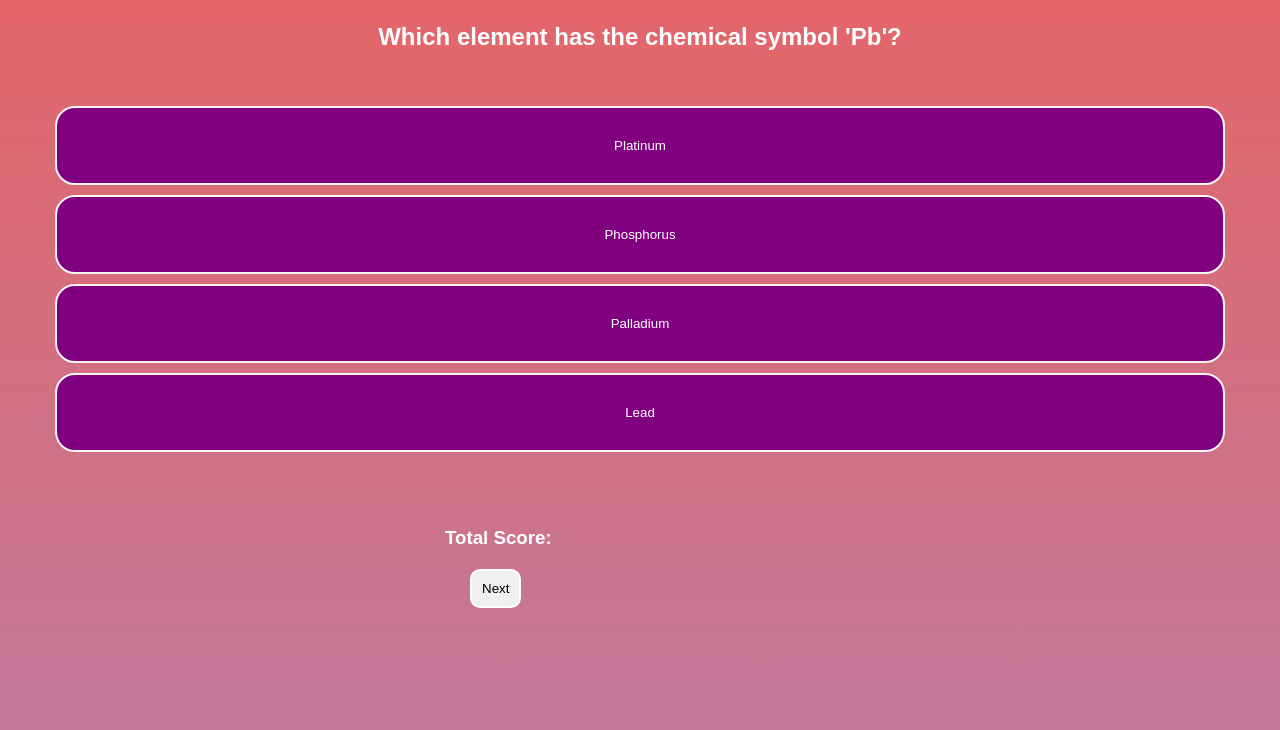
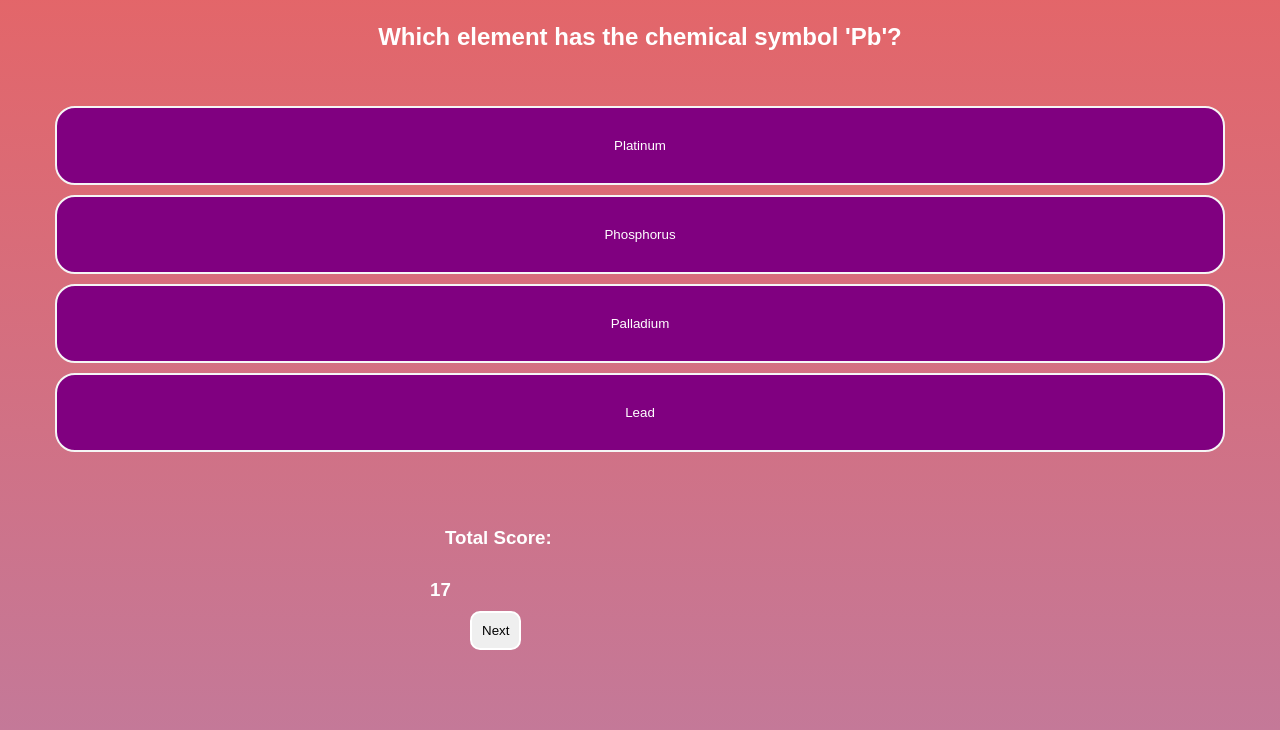
Before and after one commit to Tufiale/Which-Word, a website built with Vite: page index.html in a window 1280 px wide. Both pictures are taken after a click on the button "Next". Shown: the part 70-800 px from the top of the page. Built offline with nearby package versions, Linux system fonts and the light colour scheme; a web font is replaced by a local one.

Commit message:
Countdown added

```diff
--- a/index.html
+++ b/index.html
@@ -41,7 +41,9 @@
     <h3 class="footer__answer"></h3>
     <h3 class="footer">Total Score:</h3>
     <p class="footer__score"></p>
+    <h3 class="footer__countdown"> </h3>
     <button class="footer__next">Next</button>
+
   </footer>
   <script type="module" src="/src/main.ts"></script>
 </body>
--- a/src/footer.scss
+++ b/src/footer.scss
@@ -26,6 +26,11 @@
   border-radius: 10px;
 }
 
+.footer__countdown {
+  margin-left: 110px;
+  padding-top: 20px;
+}
+
 @media screen and (min-width: 425px) {
   .footer__container {
     margin-left: 25px;
--- a/src/main.ts
+++ b/src/main.ts
@@ -10,6 +10,11 @@ const score = document.querySelector(".footer__score") as HTMLHeadingElement;
 const messageHolder = document.querySelector(
   ".footer__answer"
 ) as HTMLHeadingElement;
+const countdownHolder = document.querySelector(
+  ".footer__countdown"
+) as HTMLHeadingElement;
+
+console.log(countdownHolder);
 
 let currentQuestionNumber = 0;
 let correctScore: any = 0;
@@ -25,6 +30,8 @@ const updateQuizText = () => {
 
 const handleUpdateQuestion = () => {
   currentQuestionNumber++;
+  countdown = 20;
+  updateCountdown();
   updateQuizText();
   currentAnswers.forEach((answer) => {
     answer.style.backgroundColor = "";
@@ -45,6 +52,19 @@ const handleAnswer = (event: any) => {
   }
 };
 
+let countdown = 20;
+
+const updateCountdown = () => {
+  if (countdown >= 0) {
+    countdown--;
+    console.log("is getting here");
+    setTimeout(updateCountdown, 1000);
+    countdownHolder.textContent = countdown.toString();
+  } else {
+    countdownHolder.textContent = "Countdown finished!";
+  }
+};
+
 // Event Listeners
 nextBtn.addEventListener("click", handleUpdateQuestion);
 currentAnswers.forEach((answer) => {
```
